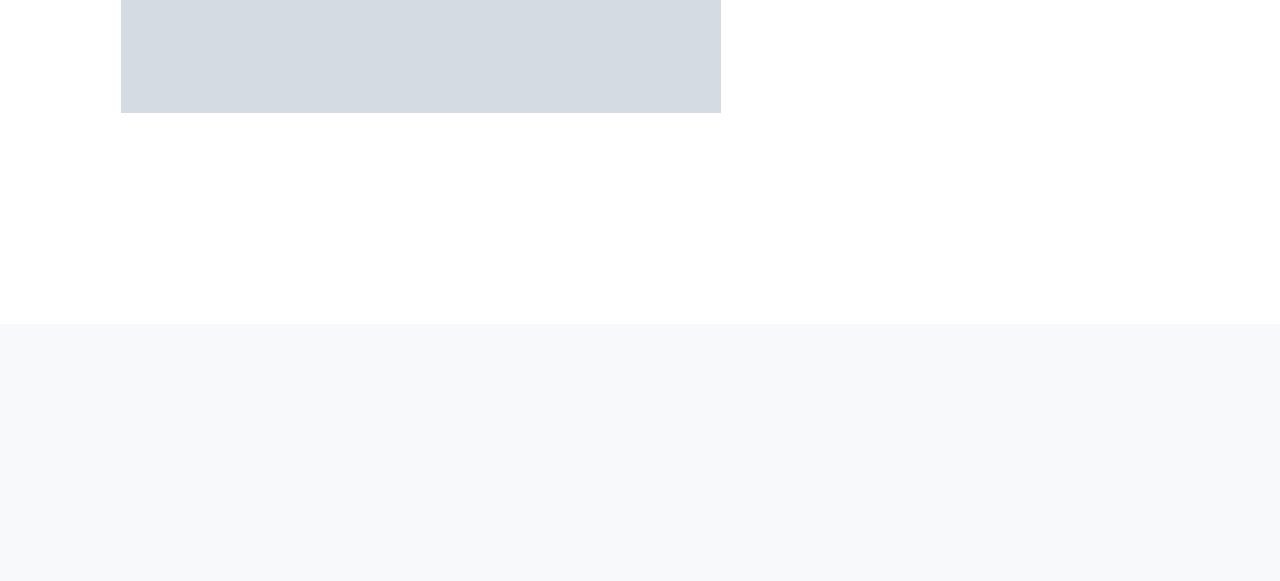
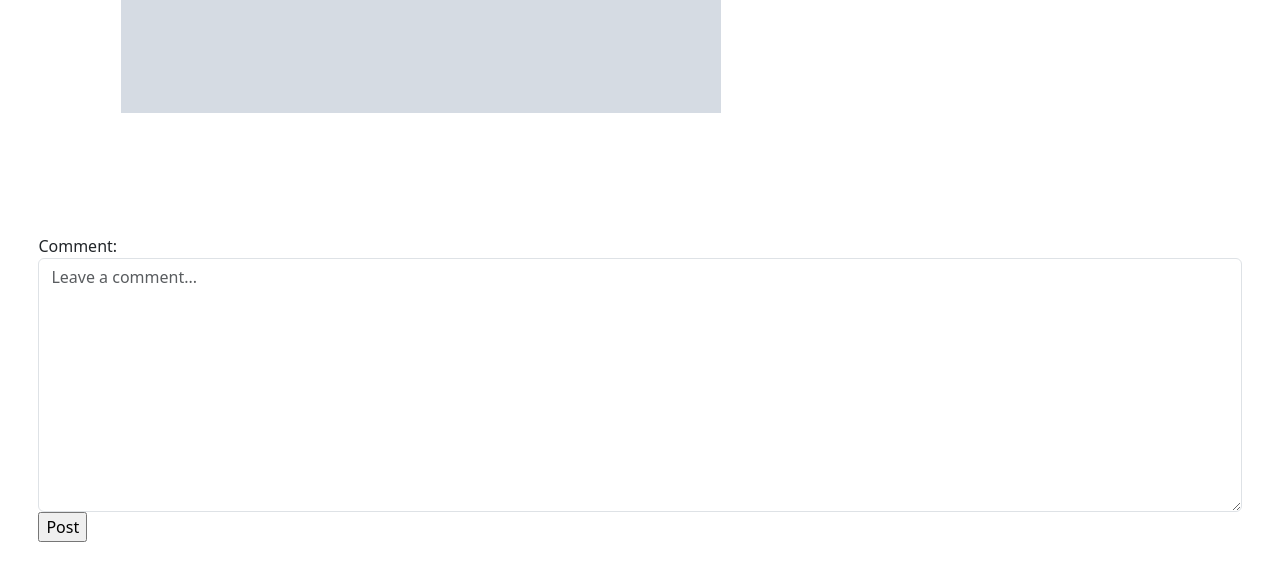
Before and after one commit to LvoBGM/LvoBuy, a Django app: page /bets/listing/1 in a window 1280 px wide. Shown: the part 476-1057 px from the top of the page. Before the commit the page ends 589 px from the top, so only its background shows below. Run offline with Django 5.2, Linux system fonts and the light colour scheme; tables that the repository leaves empty hold one stand-in row (values such as "Sample post"); grey boxes marked "Sample" are stand-in pictures.

Commit message:
feat: Add comment functionality
Still... comments are not visible as of yet

```diff
--- a/bets/admin.py
+++ b/bets/admin.py
@@ -1,7 +1,8 @@
 from django.contrib import admin
 
-from .models import Bid, Listing
+from .models import Bid, Listing, Comments
 
 # Register your models here.
 admin.site.register(Bid)
 admin.site.register(Listing)
+admin.site.register(Comments)
--- a/bets/static/bets/listing_page_styles.css
+++ b/bets/static/bets/listing_page_styles.css
@@ -30,3 +30,6 @@
     overflow: auto;
     padding-bottom: 1px;
 }
+#comments-section {
+    padding: 3vw;
+}
--- a/bets/templates/bets/listing.html
+++ b/bets/templates/bets/listing.html
@@ -25,14 +25,14 @@
         {% endif %}
     </p>
 
-    {% if authenticated and form%}
+    {% if authenticated and bid_form %}
     {% if not bids %}
         Starting bid: {{listing.starting_bid}}
     {% endif %}
     <form action="{% url 'listing' listing.id %}" method="post">
         {% csrf_token %}
-        {{ form }}
-        <input type="submit", value="Bid">
+        {{ bid_form }}
+        <input type="submit", value="Bid" name="submit_bid">
     </form>
     {% endif %}
     {% if message %}
@@ -40,4 +40,12 @@
     {% endif %}
     </div>
 </div>
+
+<div id="comments-section">
+    <form action="{% url 'listing' listing.id %}" method="post">
+        {% csrf_token %}
+        {{ comment_form }}
+        <input type="submit", value="Post" name="submit_comment">
+    </form>
+</div>
 {% endblock %}
--- a/bets/views.py
+++ b/bets/views.py
@@ -4,7 +4,8 @@ from django.contrib.auth.decorators import login_required
 from django.contrib.auth.forms import UserCreationForm
 from django import forms
 from django.db.models import Max
-from bets.models import Listing, Bid
+from bets.models import Listing, Bid, Comments
+from datetime import date
 
 
 # Forms
@@ -24,6 +25,16 @@ class NewBidForm(forms.ModelForm):
     class Meta:
         model = Bid
         fields = ["amount"]
+class NewCommentForm(forms.ModelForm):
+    class Meta:
+        model = Comments
+        fields = ['comment']
+        widgets = {
+            'comment': forms.Textarea(attrs={
+                'class': 'form-control',
+                'placeholder': 'Leave a comment...'
+            }),
+        }
 
 # Views
 def index(request):
@@ -95,48 +106,83 @@ def account(request):
 
 def listing(request, id):
     queryset = Listing.objects.filter(id=id)
+    bid_form = NewBidForm()
+    comment_form = NewCommentForm()
+    message = ""
+
     if queryset.exists():
         listing = queryset.first()
         bids = listing.bids.all()
         if request.method == 'POST': #TODO: I think this needs to be redone, like if there are not bids the user should only have the option to bid the starting amount
-            form = NewBidForm(request.POST)
 
-            if not request.user.is_authenticated:
-                message = "You need to be logged in to bid!"
-                print("afdg")
-                return render(request, "bets/listing.html", {
-                    "authenticated": request.user.is_authenticated,
-                    "listing": listing,
-                    "form": form,
-                    "message": message,
-                    "bids": bids,
-                })
+            # Bid Form
+            if 'submit_bid' in request.POST:
+                if not request.user.is_authenticated:
+                    message = "You need to be logged in to bid!"
+                    print("afdg")
+                    return render(request, "bets/listing.html", {
+                        "authenticated": request.user.is_authenticated,
+                        "listing": listing,
+                        "bid_form": bid_form,
+                        "comment_form": comment_form,
+                        "message": message,
+                        "bids": bids,
+                    })
 
-            if form.is_valid():
-                highest_bid = Bid.objects.filter(listing=listing).aggregate(Max('amount'))['amount__max']
-                bid = form.save(commit=False)
-                bid.bidder = request.user
-                bid.listing = listing
-                # If bid is the highest bid or is the first bid with enough cash to go through
-                message = "You cannot outbid the highest bidder with such a low bid!"
-                if (highest_bid is not None and highest_bid < bid.amount) or (highest_bid is None and bid.amount >= int(listing.starting_bid)):
-                    bid.save()
-                    message = "You are now the highest bidder!"
-                return render(request, "bets/listing.html", {
-                    "authenticated": request.user.is_authenticated,
-                    "listing": listing,
-                    "form": form,
-                    "message": message,
-                    "bids": bids,
-                })
-        else:
-            form = NewBidForm()
+                bid_form = NewBidForm(request.POST)
+                if bid_form.is_valid():
+                    highest_bid = Bid.objects.filter(listing=listing).aggregate(Max('amount'))['amount__max']
+                    bid = bid_form.save(commit=False)
+                    bid.bidder = request.user
+                    bid.listing = listing
+                    # If bid is the highest bid or is the first bid with enough cash to go through
+                    message = "You cannot outbid the highest bidder with such a low bid!"
+                    if (highest_bid is not None and highest_bid < bid.amount) or (highest_bid is None and bid.amount >= int(listing.starting_bid)):
+                        bid.save()
+                        message = "You are now the highest bidder!"
+                    return render(request, "bets/listing.html", {
+                        "authenticated": request.user.is_authenticated,
+                        "listing": listing,
+                        "bid_form": bid_form,
+                        "comment_form": comment_form,
+                        "message": message,
+                        "bids": bids,
+                    })
+            # Comment Form
+            elif 'submit_comment' in request.POST:
+                if not request.user.is_authenticated:
+                    return render(request, "bets/listing.html", {
+                        "authenticated": request.user.is_authenticated,
+                        "listing": listing,
+                        "bid_form": NewBidForm(),
+                        "comment_form": NewCommentForm(),
+                        "message": message,
+                        "bids": bids,
+                    })
+                comment_form = NewCommentForm(request.POST)
+                if comment_form.is_valid():
+                    comment = comment_form.save(commit=False)
+                    comment.commenter = request.user
+                    comment.listing = listing
+                    comment.date = date.today()
+
+                    print("aaaaaaaaaaaaa")
+
+                    comment.save()
+                    return render(request, "bets/listing.html", {
+                        "authenticated": request.user.is_authenticated,
+                        "listing": listing,
+                        "bid_form": NewBidForm(),
+                        "comment_form": NewCommentForm(),
+                        "message": message,
+                    })
     else:
         return redirect("index") # TODO: This should display a page not found error or smth
 
     return render(request, "bets/listing.html", {
         "authenticated": request.user.is_authenticated,
         "listing": listing,
-        "form": form,
+        "bid_form": bid_form,
+        "comment_form": comment_form,
         "bids": bids,
     })
```
